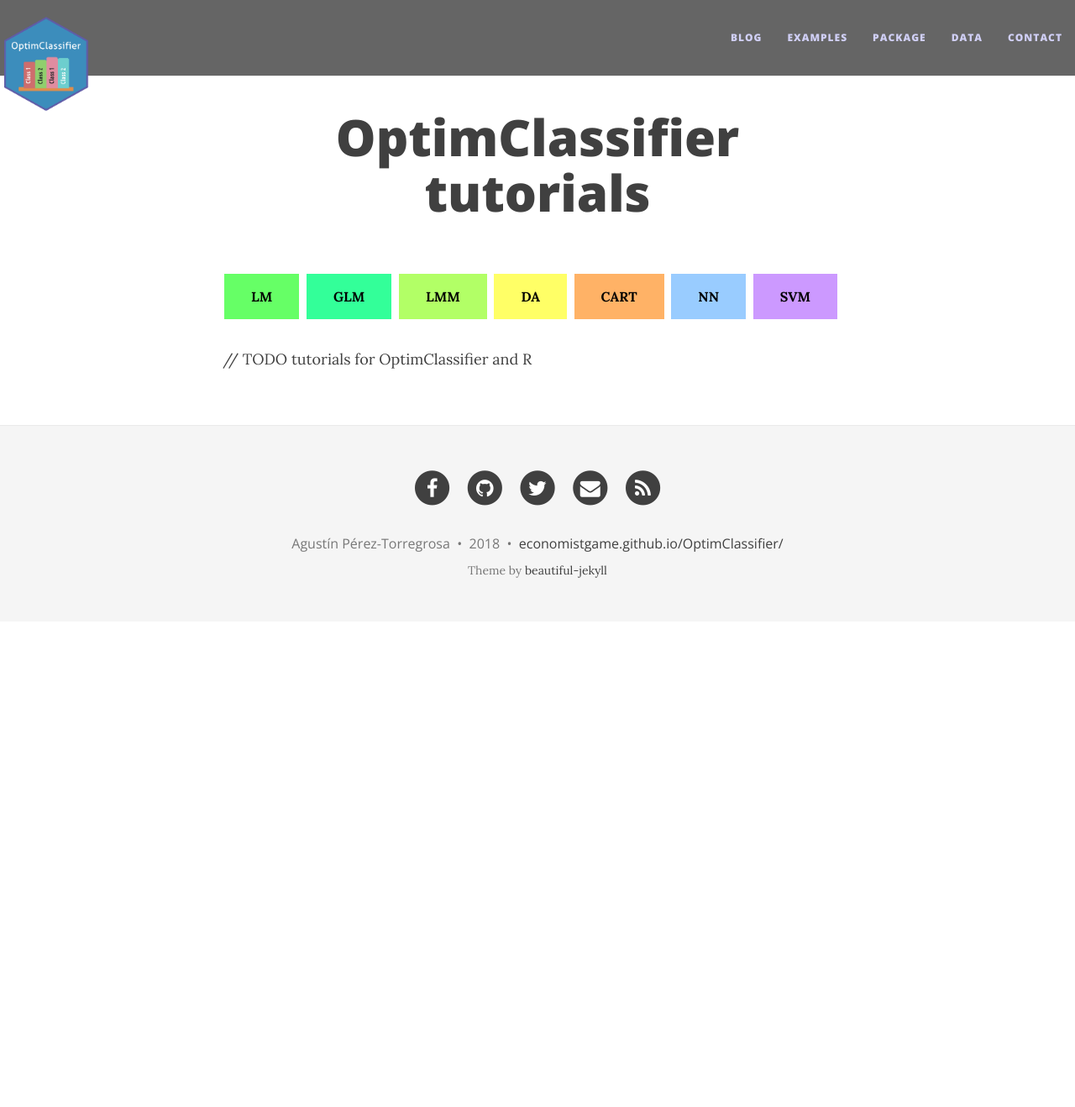
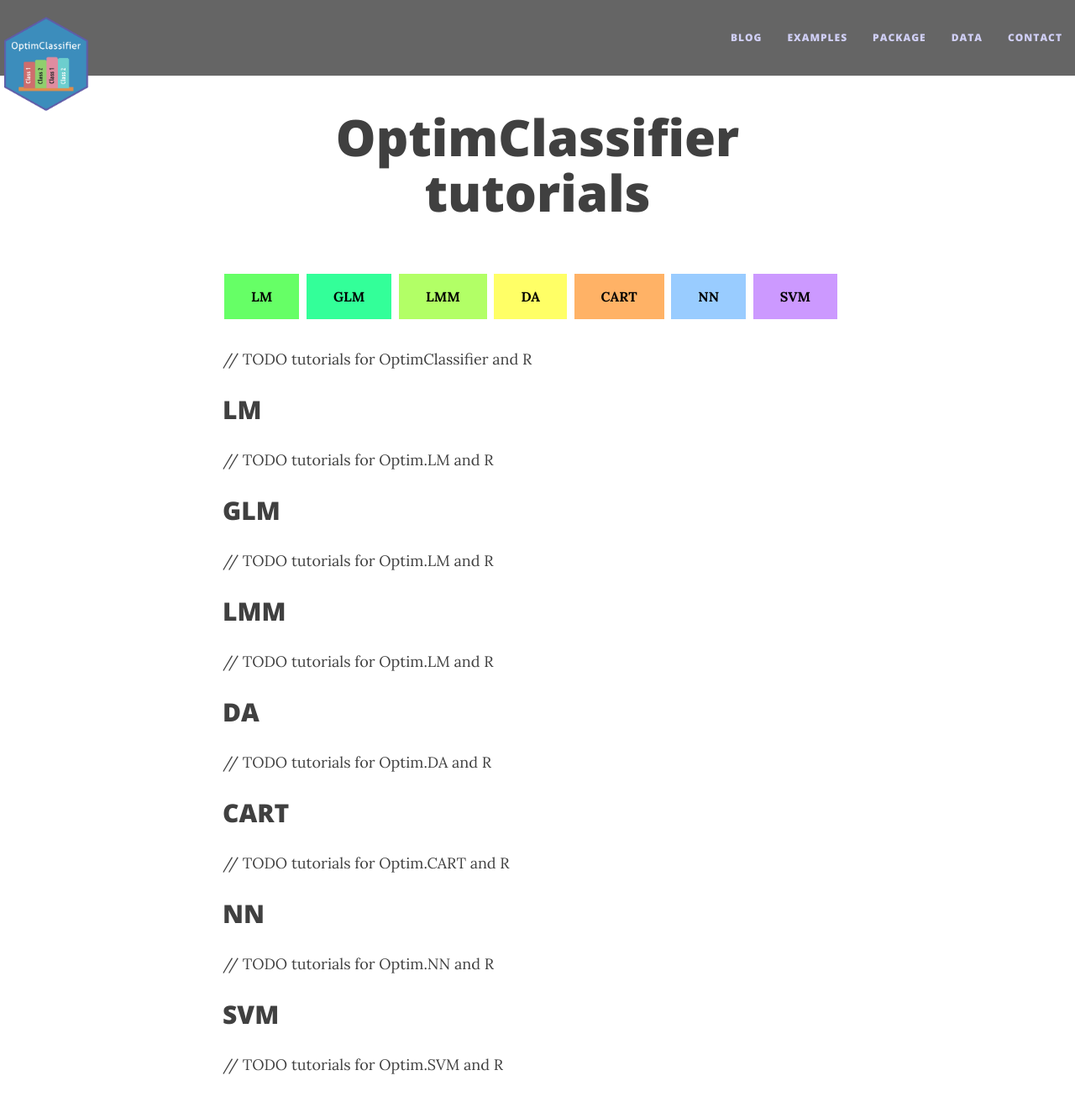
Before and after one commit to economistgame/OptimClassifier, a Jekyll site: the page built from examples/index.md, in a window 1280 px wide and 1400 px high. Shown: the top 1318 px of the window at 84% size. Built offline with Jekyll 4.4.1, drawn with Linux system fonts in a browser that asks for light colours; nearby versions of some CDN libraries.

Commit message:
Update index.md

```diff
--- a/examples/index.md
+++ b/examples/index.md
@@ -3,7 +3,7 @@ layout: page
 title: OptimClassifier tutorials
 ---
 
-<button class="method-button" onClick="location.href='../'">LM</button>
+<button class="method-button" onClick="location.href='#LM'">LM</button>
 <button class="method-button GLM-button">GLM</button>
 <button class="method-button LMM-button">LMM</button>
 <button class="method-button DA-button">DA</button>
@@ -12,3 +12,33 @@ title: OptimClassifier tutorials
 <button class="method-button SVM-button">SVM</button>
 
 // TODO tutorials for OptimClassifier and R
+
+## LM
+
+// TODO tutorials for Optim.LM and R
+
+## GLM
+
+// TODO tutorials for Optim.LM and R
+
+## LMM
+
+// TODO tutorials for Optim.LM and R
+
+## DA
+
+// TODO tutorials for Optim.DA and R
+
+
+## CART
+
+// TODO tutorials for Optim.CART and R
+
+## NN
+
+// TODO tutorials for Optim.NN and R
+
+
+## SVM
+
+// TODO tutorials for Optim.SVM and R
```
